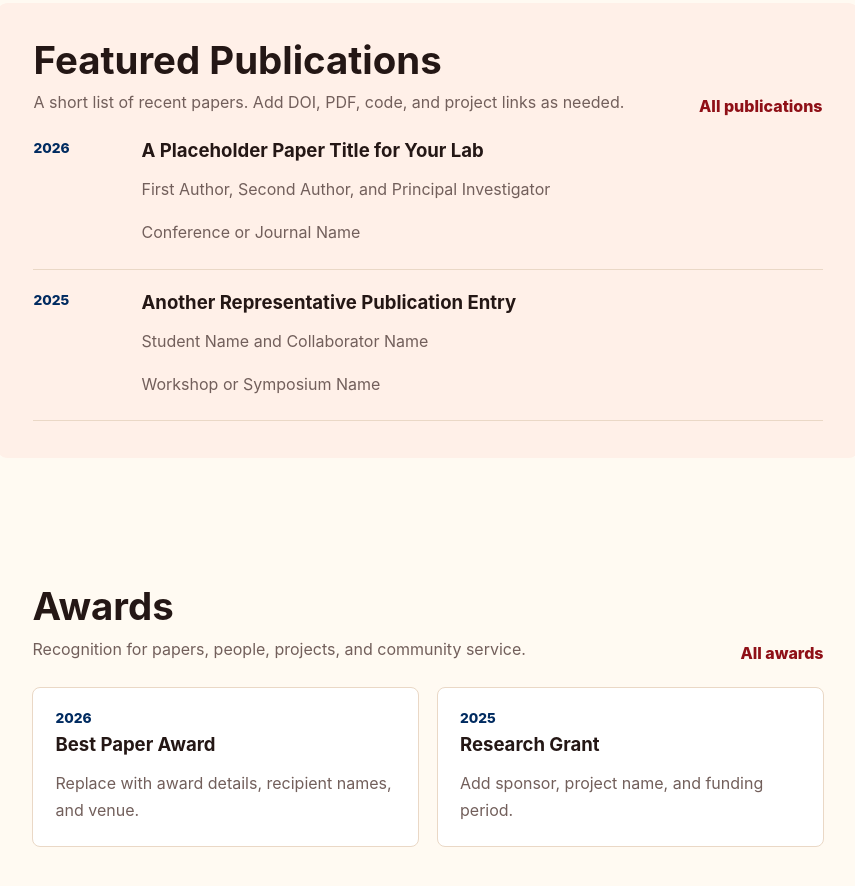
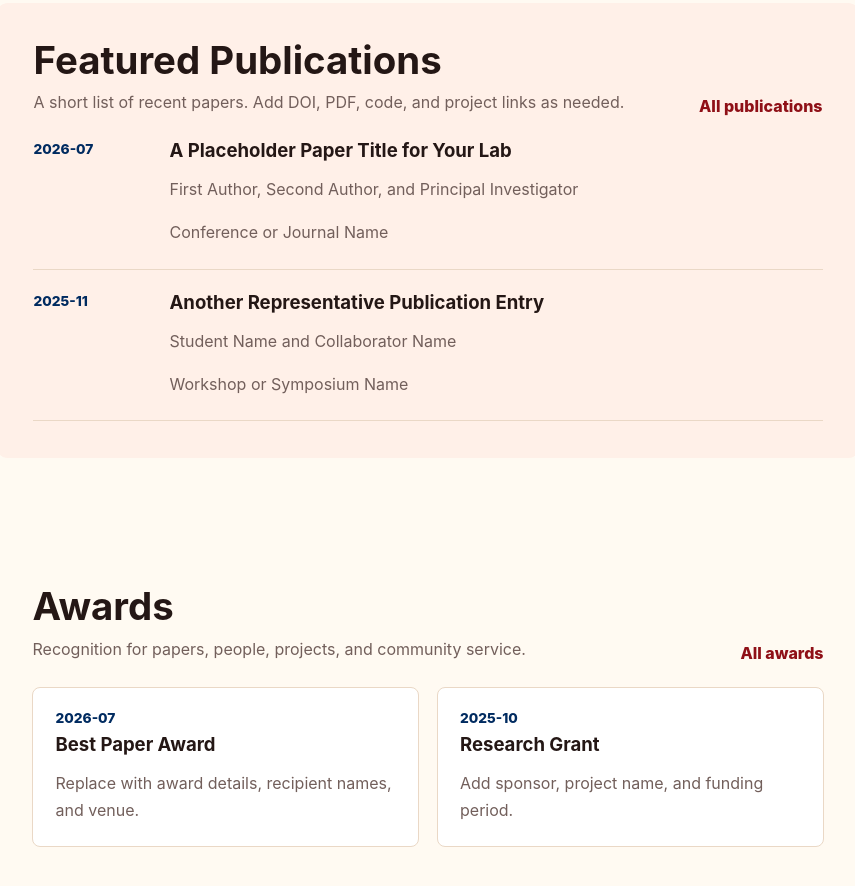
Before and after one commit to XiaoyeAsZ/homepage, an Astro site: page / in a window 1280 px wide. Shown: the part 1208-2094 px from the top of the page, without its empty margins (212-1067 px from the left). Built offline with nearby package versions, Linux system fonts and the light colour scheme; Astro itself is replaced by a stand-in of ours.

Commit message:
update pages

```diff
--- a/src/content/awards/best-paper-award/index.md
+++ b/src/content/awards/best-paper-award/index.md
@@ -1,5 +1,5 @@
 ---
-year: 2026
+date: 2026-07
 title: Best Paper Award
 summary: Replace with award details, recipient names, and venue.
 order: 1
--- a/src/content/awards/research-grant/index.md
+++ b/src/content/awards/research-grant/index.md
@@ -1,5 +1,5 @@
 ---
-year: 2025
+date: 2025-10
 title: Research Grant
 summary: Add sponsor, project name, and funding period.
 order: 2
--- a/src/content/publications/placeholder-paper-title/index.md
+++ b/src/content/publications/placeholder-paper-title/index.md
@@ -1,5 +1,5 @@
 ---
-year: 2026
+date: 2026-07
 title: A Placeholder Paper Title for Your Lab
 authors: First Author, Second Author, and Principal Investigator
 venue: Conference or Journal Name
--- a/src/content/publications/representative-publication/index.md
+++ b/src/content/publications/representative-publication/index.md
@@ -1,5 +1,5 @@
 ---
-year: 2025
+date: 2025-11
 title: Another Representative Publication Entry
 authors: Student Name and Collaborator Name
 venue: Workshop or Symposium Name
--- a/src/data/awards.ts
+++ b/src/data/awards.ts
@@ -1,5 +1,6 @@
 type AwardFrontmatter = {
-  year: string | number;
+  date?: string | Date;
+  year?: string | number;
   title: string;
   summary: string;
   order?: number;
@@ -14,16 +15,24 @@ const modules = import.meta.glob<AwardMarkdownModule>("../content/awards/*/index
   eager: true,
 });
 
+const formatYearMonth = (value: string | number | Date | undefined) => {
+  if (value instanceof Date) {
+    return value.toISOString().slice(0, 7);
+  }
+
+  return String(value ?? "").slice(0, 7);
+};
+
 export const awards = Object.values(modules)
   .map((module) => ({
     ...module.frontmatter,
-    year: String(module.frontmatter.year),
+    date: formatYearMonth(module.frontmatter.date ?? module.frontmatter.year),
     description: module.frontmatter.summary,
     Content: module.Content,
   }))
   .sort(
     (a, b) =>
-      Number(b.year) - Number(a.year) ||
+      b.date.localeCompare(a.date) ||
       (a.order ?? 999) - (b.order ?? 999) ||
       a.title.localeCompare(b.title),
   );
--- a/src/data/publications.ts
+++ b/src/data/publications.ts
@@ -4,7 +4,8 @@ type PublicationLink = {
 };
 
 type PublicationFrontmatter = {
-  year: string | number;
+  date?: string | Date;
+  year?: string | number;
   title: string;
   authors: string;
   venue: string;
@@ -21,16 +22,24 @@ const modules = import.meta.glob<PublicationMarkdownModule>("../content/publicat
   eager: true,
 });
 
+const formatYearMonth = (value: string | number | Date | undefined) => {
+  if (value instanceof Date) {
+    return value.toISOString().slice(0, 7);
+  }
+
+  return String(value ?? "").slice(0, 7);
+};
+
 export const publications = Object.values(modules)
   .map((module) => ({
     ...module.frontmatter,
-    year: String(module.frontmatter.year),
+    date: formatYearMonth(module.frontmatter.date ?? module.frontmatter.year),
     links: module.frontmatter.links ?? [],
     Content: module.Content,
   }))
   .sort(
     (a, b) =>
-      Number(b.year) - Number(a.year) ||
+      b.date.localeCompare(a.date) ||
       (a.order ?? 999) - (b.order ?? 999) ||
       a.title.localeCompare(b.title),
   );
--- a/src/pages/awards.astro
+++ b/src/pages/awards.astro
@@ -14,7 +14,7 @@ import { awards } from "@/data/awards";
         const Content = award.Content;
         return (
           <article class="award">
-            <div class="meta">{award.year}</div>
+            <div class="meta">{award.date}</div>
             <div>
               <h2>{award.title}</h2>
               <div class="entry-content">
--- a/src/pages/index.astro
+++ b/src/pages/index.astro
@@ -68,7 +68,7 @@ import { pathFor } from "@/utils/paths";
         {
           publications.slice(0, 2).map((paper) => (
             <article class="publication">
-              <div class="meta">{paper.year}</div>
+              <div class="meta">{paper.date}</div>
               <div>
                 <h3>{paper.title}</h3>
                 <p>{paper.authors}</p>
@@ -93,7 +93,7 @@ import { pathFor } from "@/utils/paths";
       {
         awards.slice(0, 2).map((award) => (
           <article class="card">
-            <div class="meta">{award.year}</div>
+            <div class="meta">{award.date}</div>
             <h3>{award.title}</h3>
             <p>{award.description}</p>
           </article>
--- a/src/pages/publications.astro
+++ b/src/pages/publications.astro
@@ -14,7 +14,7 @@ import { publications } from "@/data/publications";
         const Content = paper.Content;
         return (
           <article class="publication">
-            <div class="meta">{paper.year}</div>
+            <div class="meta">{paper.date}</div>
             <div>
               <h2>{paper.title}</h2>
               <p>{paper.authors}</p>
--- a/src/styles/global.css
+++ b/src/styles/global.css
@@ -378,11 +378,19 @@ p {
 
 .publication,
 .award {
+  align-items: start;
   border-bottom: 1px solid var(--line);
   display: grid;
-  gap: 16px;
-  grid-template-columns: 92px minmax(0, 1fr);
+  gap: 20px;
+  grid-template-columns: 116px minmax(0, 1fr);
   padding: 22px 0;
+}
+
+.publication > .meta,
+.award > .meta {
+  line-height: 1.08;
+  margin-bottom: 0;
+  padding-top: 0.16em;
 }
 
 .publication:first-child,
```
Also changed, not shown: src/data/team.ts (added, +75 -0 lines), src/pages/team.astro (+1 -75 lines), README.md, 1 other file.
